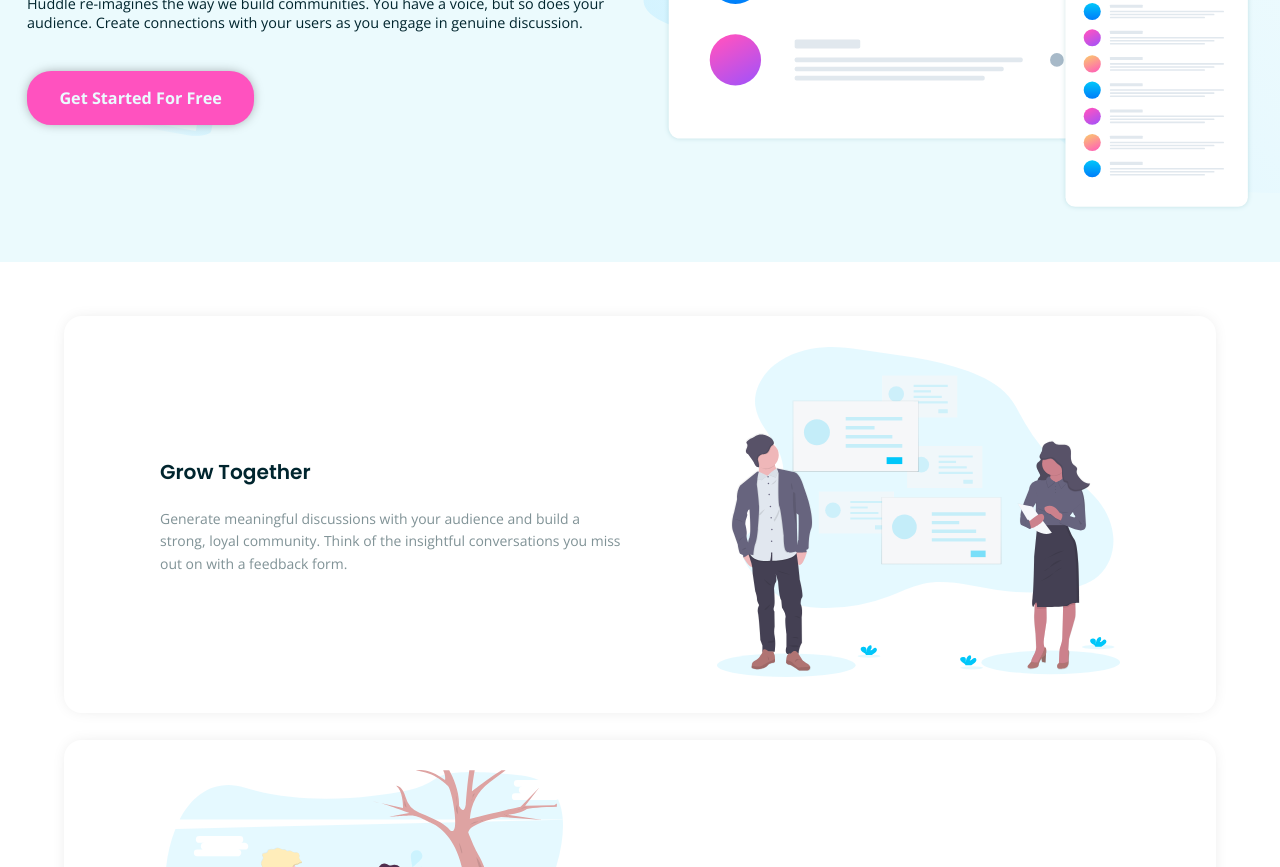
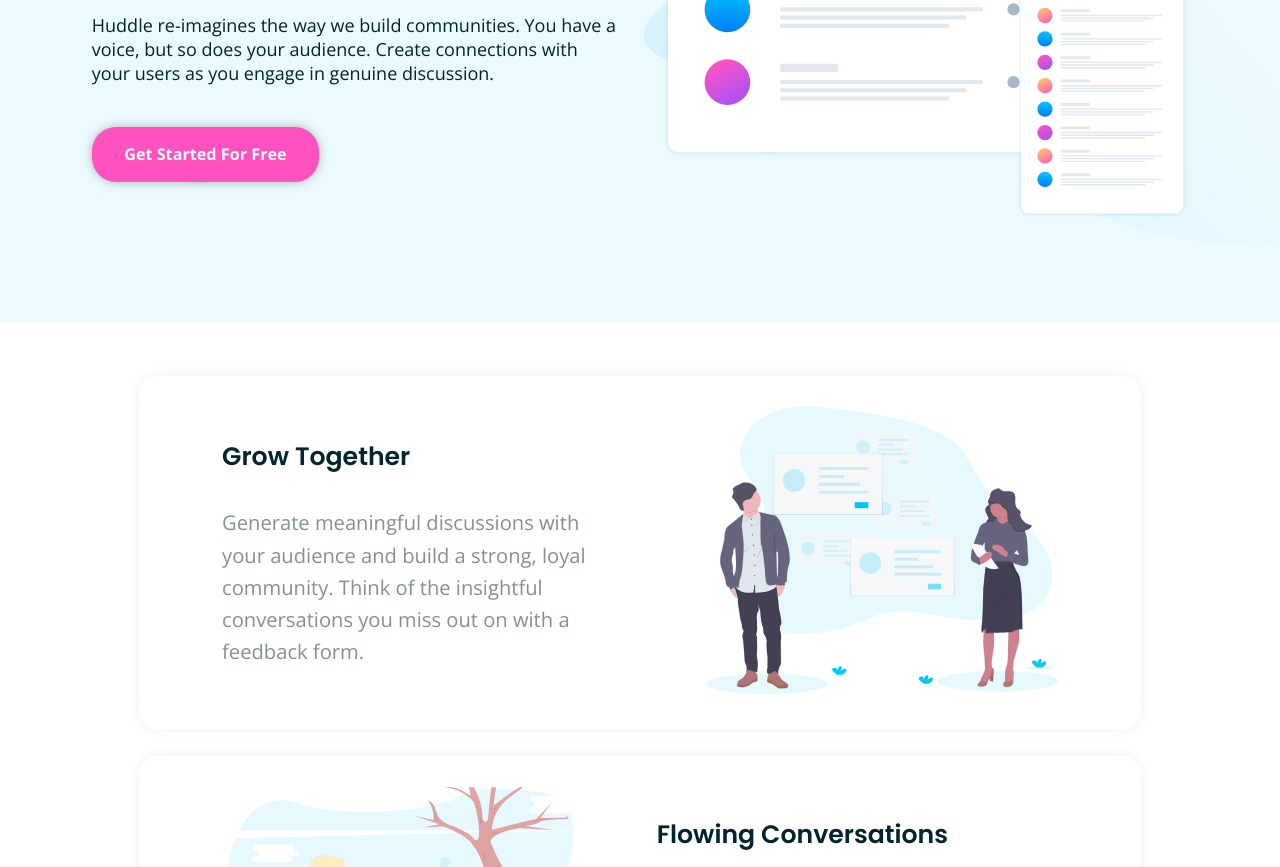
Before and after one commit to DarkFM/Huddle-landing-page-2, a plain HTML site: page index.html in a window 1280 px wide. Shown: the part 356-1223 px from the top of the page. Drawn offline with nearby package versions, Linux system fonts and the light colour scheme.

Commit message:
fixed styling issues

```diff
--- a/index.html
+++ b/index.html
@@ -15,8 +15,8 @@
 </head>
 
 <body>
-  <div class="container">
-    <div class="bg-wrapper">
+  <div class="">
+    <div class="bg-wrapper container">
       <header>
         <nav class="clearfix">
           <div class="logo"><img src="images/logo.svg" alt="Company logo"></div>
@@ -36,7 +36,7 @@
       </header>
     </div>
 
-    <main>
+    <main class="container">
       <div class="main-content text-center">
         <section class="tile">
           <div class="tile-content">
@@ -74,7 +74,7 @@
       <h2>Ready To Build Your Community?</h2>
       <button class="btn bg-primary text-neutral-pale">Get Started For Free</button>
     </div>
-    <footer>
+    <footer class="container">
       <div class="footer-container">
         <img src="images/logo.svg" alt="Logo">
         <div class="footer-main">
--- a/styles.css
+++ b/styles.css
@@ -297,11 +297,13 @@ footer small {
 }
 
 /************** Styles for desktop/tablet devices **************/
-@media (min-width: 376px) {
+@media (min-width: 415px) {
 
-  .container {
-    max-width: 1440px;
+  div.container,
+  main.container,
+  footer.container {
     margin: auto;
+    padding: 3rem 1rem;
   }
 
   .bg-wrapper {
@@ -361,6 +363,7 @@ footer small {
 
   .img-container {
     flex: 0 1 35%;
+    align-self: center;
     margin: 0;
   }
 
@@ -377,7 +380,7 @@ footer small {
   }
 
   .tile-content > p {
-    font-size: 1.11em;
+    font-size: 0.8rem;
   }
 
   .cta {
@@ -395,6 +398,10 @@ footer small {
     max-width: 70%;
     font-size: 0.8em;
     font-size: calc(1vw + 0.3em);
+  }
+
+  footer.container {
+    padding-top: 10em;
   }
 
   .footer-container > img {
@@ -456,11 +463,45 @@ footer small {
 
 }
 
-@media (min-width: 500px), (min-width: 600px ) {
+@media (min-width: 700px) {
+
+  .first-section div h1 {
+    font-size: 1.5em;
+  }
+
+  .first-section h1 + p {
+    font-size: 1em;
+  }
+
   .navigation-links {
     height: 90px;
     font-size: 0.7em;
   }
 
+  .tile-content > p {
+    font-size: 1.6em;
+  }
+
+  .tile-content h2 {
+    font-size: 2em;
+  }
+
+  div.container,
+  main.container,
+  footer.container {
+    margin: auto;
+    padding: 3em 4.6em;
+  }
+
+  footer.container {
+    padding-top: 10em;
+  }
+}
+
+@media (min-width: 415px) and (max-width: 699px) {
+
+  .first-section > div:nth-child(2) {
+    align-self: center;
+  }
 
 }
```
